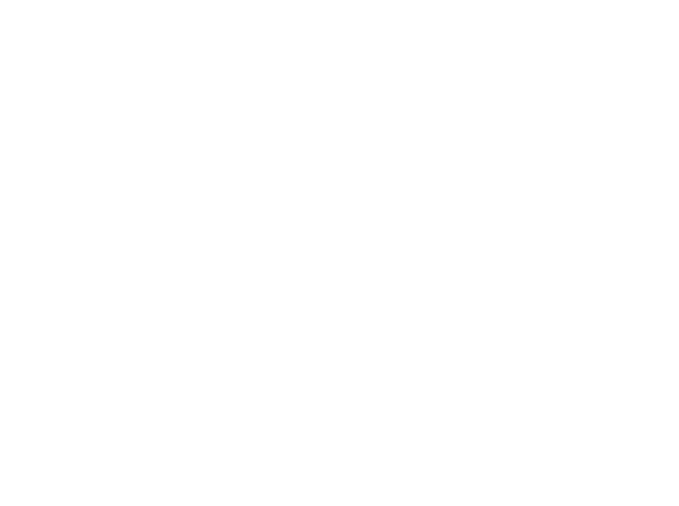
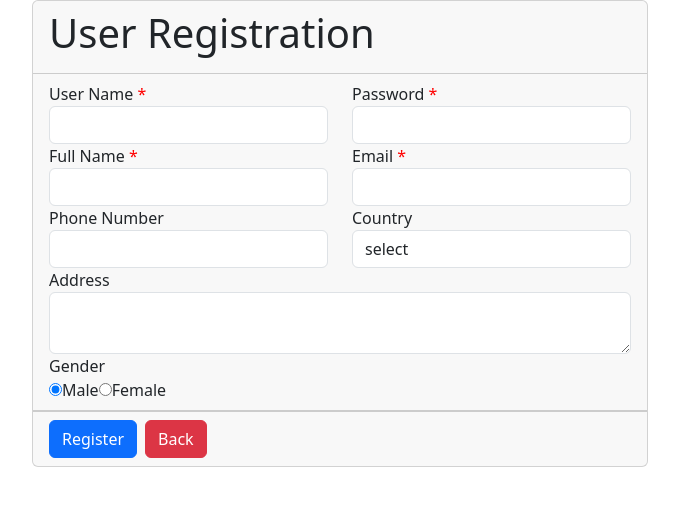
Before and after one commit to kingbee1/login-auth, a React (Create React App) app: page /register in a window 1280 px wide. Shown: the top 506 px of the page, without its empty margins (300-979 px from the left). Built offline with nearby package versions, Linux system fonts and the light colour scheme.

Commit message:
authentication for registration

```diff
--- /dev/null
+++ b/db.json
@@ -0,0 +1,54 @@
+{
+  "user": [
+    {
+      "id": "87",
+      "name": "Abiodun Hodonu",
+      "password": "ku",
+      "email": "abiodunhodonu@gmail.com",
+      "number": "+2348089470944",
+      "country": "nigeria",
+      "address": "13, Abimbola Ladipo\nLiberty Estate, Arida.",
+      "gender": "male"
+    },
+    {
+      "id": "barry",
+      "name": "Abiodun Hodonu",
+      "password": "ku34",
+      "email": "",
+      "number": "+2348089470944",
+      "country": "nigeria",
+      "address": "13, Abimbola Ladipo\nLiberty Estate, Arida.",
+      "gender": "male"
+    },
+    {
+      "id": "wee",
+      "name": "johh",
+      "password": "ku34",
+      "email": "yjv@gm",
+      "number": "+2348089470944",
+      "country": "nigeria",
+      "address": "waf strr",
+      "gender": "female"
+    },
+    {
+      "id": "gee",
+      "name": "web emf",
+      "password": "1234",
+      "email": "keh@gmal",
+      "number": "23401",
+      "country": "usa",
+      "address": "12, assd street.",
+      "gender": "male"
+    },
+    {
+      "id": "df",
+      "name": "",
+      "password": "",
+      "email": "",
+      "number": "",
+      "country": "",
+      "address": "",
+      "gender": "male"
+    }
+  ]
+}
--- a/src/App.css
+++ b/src/App.css
@@ -0,0 +1,42 @@
+.App {
+  text-align: left;
+}
+
+.App-logo {
+  height: 40vmin;
+  pointer-events: none;
+}
+
+@media (prefers-reduced-motion: no-preference) {
+  .App-logo {
+    animation: App-logo-spin infinite 20s linear;
+  }
+}
+
+.App-header {
+  background-color: #282c34;
+  min-height: 100vh;
+  display: flex;
+  flex-direction: column;
+  align-items: center;
+  justify-content: center;
+  font-size: calc(10px + 2vmin);
+  color: white;
+}
+
+.App-link {
+  color: #61dafb;
+}
+
+.err-msg {
+    color: red;
+}
+
+@keyframes App-logo-spin {
+  from {
+    transform: rotate(0deg);
+  }
+  to {
+    transform: rotate(360deg);
+  }
+}
--- a/src/App.js
+++ b/src/App.js
@@ -1,11 +1,21 @@
 
 import './App.css';
-import { BrowserRouter } from 'react-router-dom';
+import { BrowserRouter, Route, Routes } from 'react-router-dom';
+import Home from './Home';
+import Login from './Login'
+import Register from './Register'
+import { ToastContainer } from 'react-toastify';
 
 function App() {
   return (
     <div className="App">
+      <ToastContainer ></ToastContainer>
       <BrowserRouter>
+      <Routes>
+        <Route path='/' element={<Home/>}></Route>
+        <Route path='/login' element={<Login/>}></Route>
+        <Route path='/register' element={<Register/>}></Route>
+      </Routes>
       </BrowserRouter>
     </div>
   );
--- a/src/Home.js
+++ b/src/Home.js
@@ -4,6 +4,11 @@ const Home = () => {
   return (
     <div>
       <h1>Welcome Over Over.</h1>
+      <p>
+        Lorem ipsum dolor sit amet consectetur adipisicing elit. Optio totam, nulla incidunt architecto at dolorem alias
+        libero quis quasi eaque perspiciatis minima
+        dolor harum quia repudiandae corrupti esse tempore et soluta nemo ea nisi vero. Facere minima inventore in nobis.
+      </p>
     </div>
   )
 }
--- a/src/Register.js
+++ b/src/Register.js
@@ -1,8 +1,149 @@
+import { useState } from "react";
+import { useNavigate } from "react-router-dom";
+import { toast } from "react-toastify";
 
 const Register = () => {
+
+  const [id, idchange] = useState("");
+  const [name, namechange] = useState("");
+  const [password, passwordchange] = useState("");
+  const [email, emailchange] = useState("");
+  const [number, numberchange] = useState("");
+  const [country, countrychange] = useState("");
+  const [address, addresschange] = useState("");
+  const [gender, genderchange] = useState("male");
+
+  const navigate = useNavigate();
+
+  const IsValidate = () => {
+    let isproceed = true;
+    let errormessage= "Kindly put your ";
+    if(id === null || id === "") {
+      isproceed = false;
+      errormessage += 'username ';
+    }
+
+    if(password === null || password === "") {
+      isproceed = false;
+      errormessage += 'password ';
+    }
+
+    if(name === null || name === "") {
+      isproceed = false;
+      errormessage += 'fullname ';
+    }
+
+    if(email === null || email === "") {
+      isproceed = false;
+      errormessage += 'email';
+    }
+    if(!isproceed){
+      toast.warning(errormessage)
+    }
+
+    return isproceed;
+  }
+
+  const handlesubmit = (e) => {
+    e.preventDefault();
+    let reg = {id,name,password,email,number,country,address,gender};
+    if(IsValidate()){
+      //console.log(reg);
+
+        fetch("http://localhost:8000/user", {
+          method: "POST",
+          headers: {"content-type" : "application/json"},
+          body: JSON.stringify(reg)
+        }).then((res)=>{
+          toast.success('Resgistration Complete')
+          navigate('/login');
+        }).catch((err)=>{
+          toast.error('Failed :'+err.message);
+        })
+      }
+    }
   return (
-    <div>
-      <h1>User Registration</h1>
+    <div className="offset-lg-3 col-lg-6">
+      <form className="container" action="" onSubmit={handlesubmit}>
+        <div className="card">
+          <div className="card-header">
+            <h1>User Registration</h1>
+          </div>
+          <div className="card-header">
+            <div className="row">
+              <div className="col-lg-6">
+                <div className="form-group">
+                  <label>User Name <span className="err-msg">*</span></label>
+                  <input value={id} onChange={e=>idchange(e.target.value)} type="text" className="form-control" />
+                </div>
+              </div>
+
+              <div className="col-lg-6">
+                <div className="form-group">
+                  <label>Password <span className="err-msg">*</span></label>
+                  <input value={password} onChange={e=>passwordchange(e.target.value)} type="password" className="form-control" />
+                </div>
+              </div>
+
+              <div className="col-lg-6">
+                <div className="form-group">
+                  <label>Full Name <span className="err-msg">*</span></label>
+                  <input value={name} onChange={e => namechange(e.target.value) } type="text" className="form-control" />
+                </div>
+              </div>
+
+              <div className="col-lg-6">
+                <div className="form-group">
+                  <label>Email <span className="err-msg">*</span></label>
+                  <input value={email} onChange={e =>emailchange(e.target.value)} type="text" className="form-control" />
+                </div>
+              </div>
+
+              <div className="col-lg-6">
+                <div className="form-group">
+                  <label>Phone Number <span className="err-msg"></span></label>
+                  <input value={number} onChange={e => numberchange(e.target.value)} type="text" className="form-control" />
+                </div>
+              </div>
+
+              <div className="col-lg-6">
+                <div className="form-group">
+                  <label>Country <span className="err-msg"></span></label>
+                  <select value={country} onChange={e =>countrychange (e.target.value)} className="form-control">
+                  <option value="select">select</option>
+                    <option value="nigeria">Nigeria</option>
+                    <option value="usa">USA</option>
+                    <option value="uk">United Kingdom</option>
+                  </select>
+                </div>
+              </div>
+
+              <div className="col-lg-12">
+                <div className="form-group">
+                  <label>Address</label>
+                  <textarea value={address} onChange={e => addresschange (e.target.value)} className="form-control"></textarea>
+                </div>
+              </div>
+
+              <div className="col-lg-6">
+                <div className="form-group">
+                  <label>Gender</label>
+                  <br />
+                  <input type="radio" checked={gender==='male'} onChange={e => genderchange (e.target.value)} name="gender" value="male"  className="app-check"></input>
+                  <label>Male</label>
+                  <input type="radio" checked={gender==='female'} onChange={e => genderchange (e.target.value)}  name="gender" value="female"  className="app-check"></input>
+                  <label>Female</label>
+                </div>
+              </div>
+
+            </div>
+          </div>
+          <div className="card-footer">
+            <button type="submit" className="btn btn-primary">Register</button>
+            <a className="btn btn-danger ms-2">Back</a>
+          </div>
+        </div>
+      </form>
     </div>
   )
 }
```
